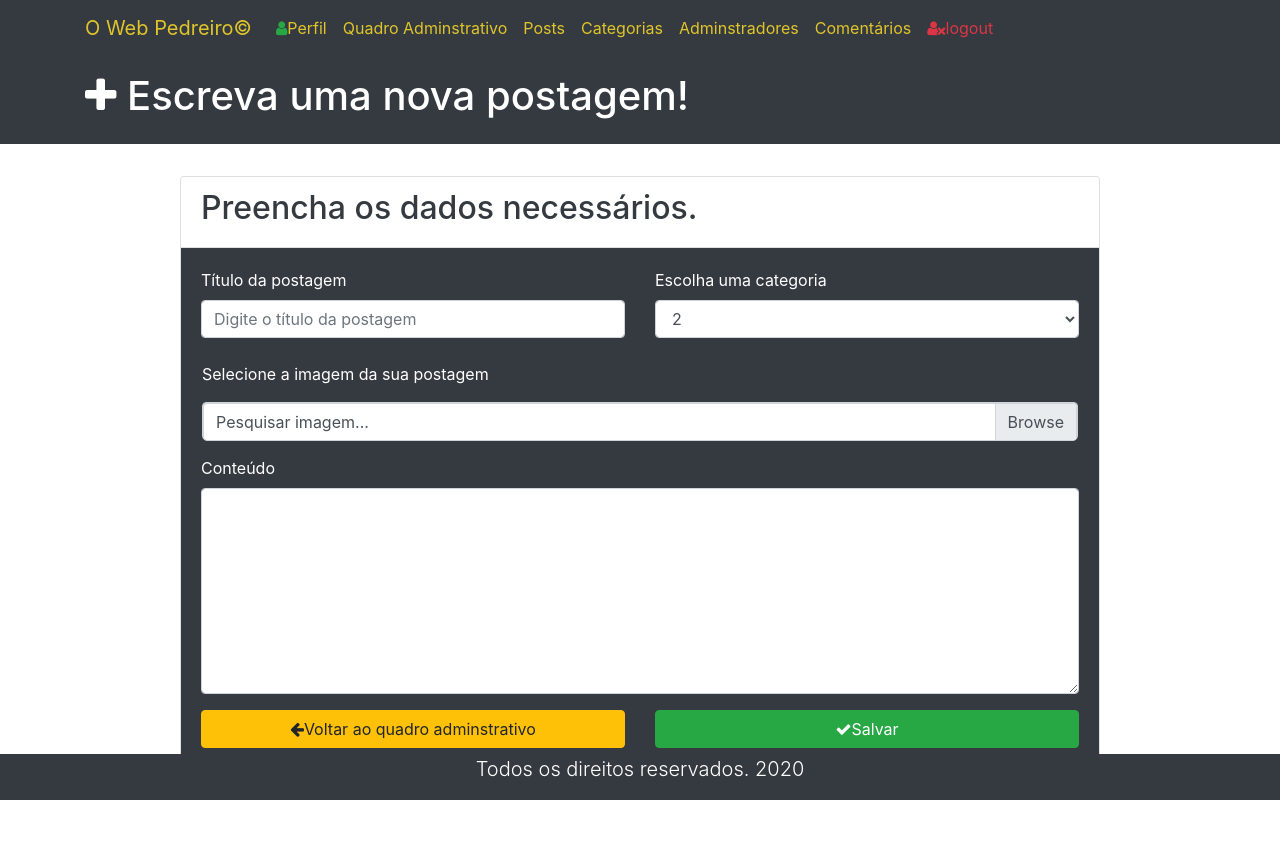
After one commit to NegoPrograma/php-cms, a PHP site: page /views/new-post.php in a window 1280 px wide. The commit adds this page. Run offline with PHP 8.4, Linux system fonts and the light colour scheme.

Commit message:
implemented new post view, user is now capable of inserting new post category

```diff
--- a/models/Model.php
+++ b/models/Model.php
@@ -2,12 +2,11 @@
 
 include_once("../utils/db-credentials.php");
 
-use \PDO;
 
 class Model
 {
 
-    protected $db;
+    protected PDO $db;
     function __construct()
     {
         $this->initDatabase();
--- a/partials/footer.php
+++ b/partials/footer.php
@@ -1,5 +1,7 @@
-<footer class="bg-dark text-white fixed-bottom">
-    <div class="container">
+
+
+<footer class="footer bg-dark text-white fixed-bottom">
+    <div class="container ">
         <div class="row">
             <div class="col-12">
                 <p class="lead text-center">Todos os direitos reservados. <span id="year"></span></p>
--- a/partials/header.php
+++ b/partials/header.php
@@ -25,7 +25,7 @@
             <a href="/php-cms/views/dashboard.php" class="nav-link">Quadro Adminstrativo</a>
         </li>
         <li class="nav-item">
-            <a href="/php-cms/views/posts.php" class="nav-link">Posts</a>
+            <a href="/php-cms/views/new-post.php" class="nav-link">Posts</a>
         </li>
         <li class="nav-item">
             <a href="/php-cms/views/categories.php" class="nav-link">Categorias</a>
--- /dev/null
+++ b/views/new-post.php
@@ -0,0 +1,79 @@
+<?php include_once("../partials/header.php") ?>
+
+<!-- HEADER start -->
+<header class="bg-dark text-white py-3">
+    <div class="container">
+        <div class="row">
+            <div class="col-md-12">
+                <h1><span class="fa fa-plus"></span> Escreva uma nova postagem!</h1>
+            </div>
+        </div>
+    </div>
+</header>
+<!-- HEADER end -->
+
+
+
+<section class="container py-2 mt-4 mb-5">
+    <div class="row">
+        <!--offset é a propriedade que define de onde exatamente o bootstarp começa a contar e separar as colunas -->
+        <div class="offset-lg-1 col-lg-10">
+            <form action="../routes/addNewPost.php" method="post">
+                <div class="card ">
+                    <div class="card-header bg-white text-dark">
+                        <h2>Preencha os dados necessários.</h2>
+                    </div>
+                    <div class="card-body bg-dark">
+                        <div class="form-group">
+                            <div class="row mb-4">
+                                <div class="col-6 ">
+
+                                    <label for="title" class="text-white">Título da postagem</label>
+                                    <input class="form-control" type="text" name="title" id="title" placeholder="Digite o título da postagem">
+                                </div>
+
+                                <div class="col-6">
+
+                                    <label for="category" class="text-white">Escolha uma categoria</label>
+                                    <select class="form-control" type="text" name="category" id="author" placeholder="Digite o nome da categoria desejada">
+                                        <option value="1">2</option>
+                                        <option value="1">2</option>
+                                        <option value="1">2</option>
+                                        <option value="1">2</option>
+                                    </select>
+                                </div>
+                            </div>
+                            <div class="row px-3 mb-3">
+                                <p class="text-white">
+                                    Selecione a imagem da sua postagem
+                                </p>
+                                <div class="col-12 form-control">
+                                    <label class="custom-file-label" for="image">Pesquisar imagem...</label>
+                                    <input class="custom-file-input" type="file" name="image" id="image">
+                                </div>
+                            </div>
+                            <div class="row">
+                                <div class="col-12">
+                                    <label for="content" class="text-white">Conteúdo</label>
+                                    <textarea class="form-control col-12" id="content" name="content" rows="8" cols="80"></textarea>
+                                </div>
+                            </div>
+                            <div class="row">
+                                <div class="col-lg-6">
+                                    <a class="btn btn-warning btn-block mt-3" href="/php-cms/views/dashboard.php"><span class="fa fa-arrow-left"></span>Voltar ao quadro adminstrativo</a>
+                                </div>
+
+                                <div class="col-lg-6">
+                                    <button class="btn btn-success btn-block mt-3 " type="submit"><span class="fa fa-check"></span>Salvar</a>
+                                </div>
+                            </div>
+                        </div>
+                    </div>
+                </div>
+            </form>
+        </div>
+    </div>
+</section>
+
+
+<?php include_once("../partials/footer.php") ?>
--- a/views/success.php
+++ b/views/success.php
@@ -6,10 +6,10 @@
     <link rel="stylesheet" href="https://stackpath.bootstrapcdn.com/bootstrap/4.5.2/css/bootstrap.min.css" integrity="sha384-JcKb8q3iqJ61gNV9KGb8thSsNjpSL0n8PARn9HuZOnIxN0hoP+VmmDGMN5t9UJ0Z" crossorigin="anonymous">
     <link rel="stylesheet" href="https://stackpath.bootstrapcdn.com/font-awesome/4.7.0/css/font-awesome.min.css">
     <link rel="stylesheet" href="/php-cms/assets/css/style.css">
-    <title>Erro encontrado!</title>
+    <title>Operação Concluída!</title>
 </head>
 <body>
-    <h1 class="alert alert-success"> Operação feita com successo!</h1>
+    <h1 class="alert alert-success"> Operação Concluída!</h1>
 
     <? foreach ($this->getMessages() as $message):?>
         <p class="alert alert-success my-3"><?php echo $message?></p>
```
Also changed, not shown: controllers/CategoryController.php (+17 -8 lines), models/Category.php (+17 -4 lines), views/categories.php (+5 -5 lines).
